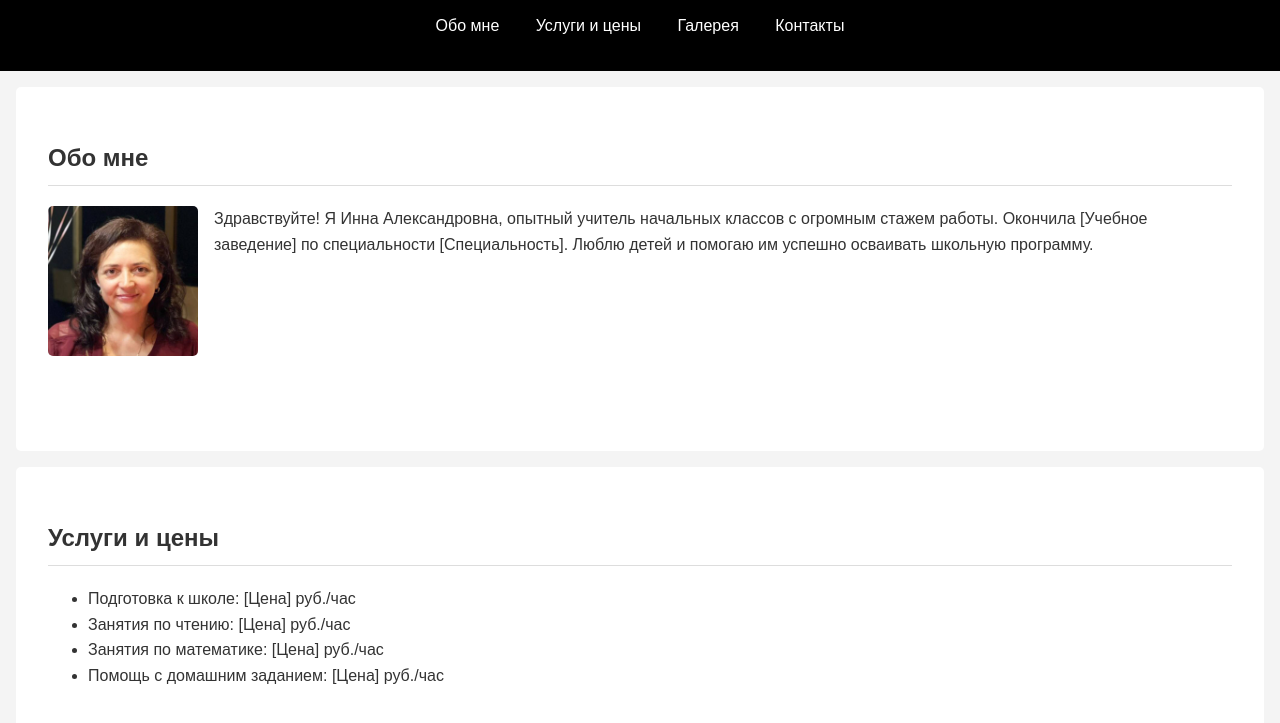
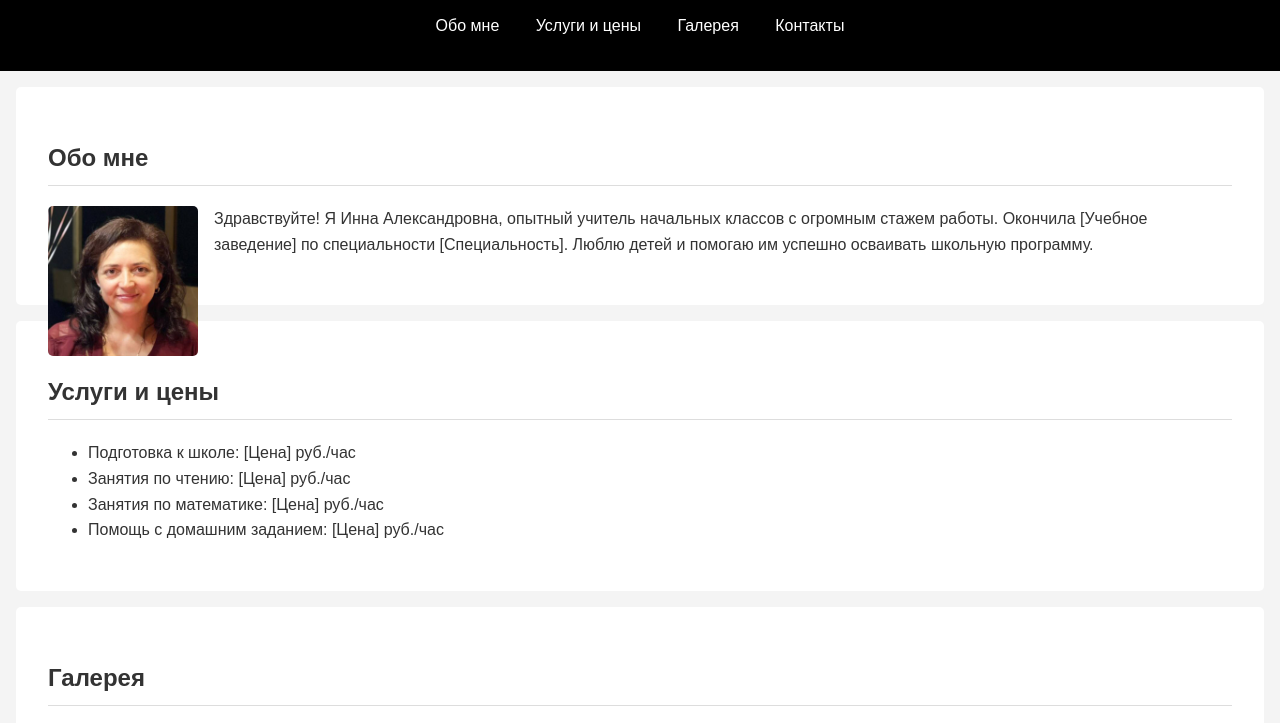
Before and after one commit to babkaghoul/teacher, a plain HTML site: page index.html in a window 1280 px wide. Shown: the part 70-793 px from the top of the page. Drawn offline with Linux system fonts and the light colour scheme.

Commit message:
Add files via upload

```diff
--- a/style.css
+++ b/style.css
@@ -38,7 +38,7 @@ section {
     margin: 1rem;
     background-color: #fff;
     border-radius: 5px;
-    min-height: 300px
+    min-height: 150px
 }
 
 section h2 {
```
